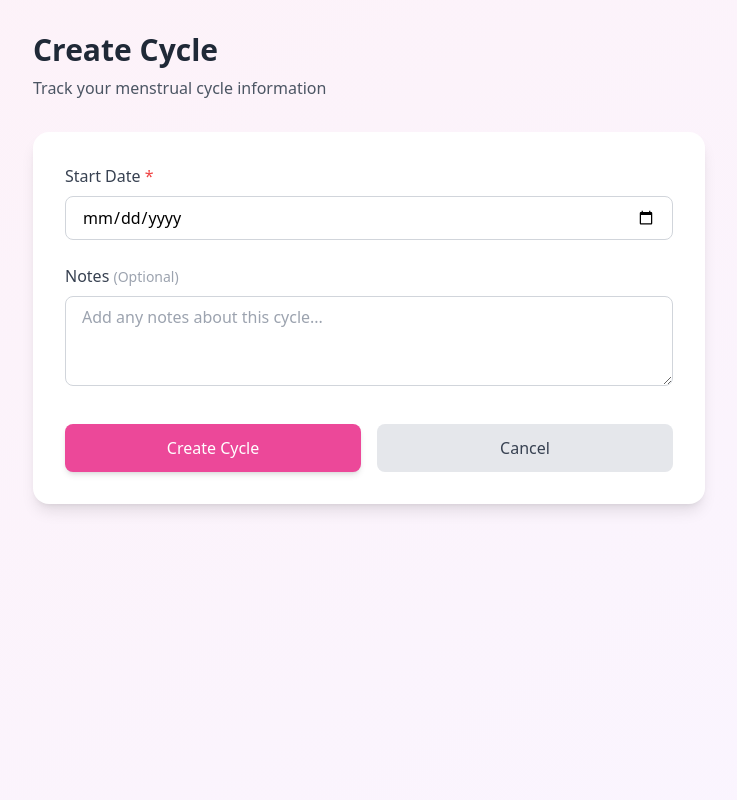
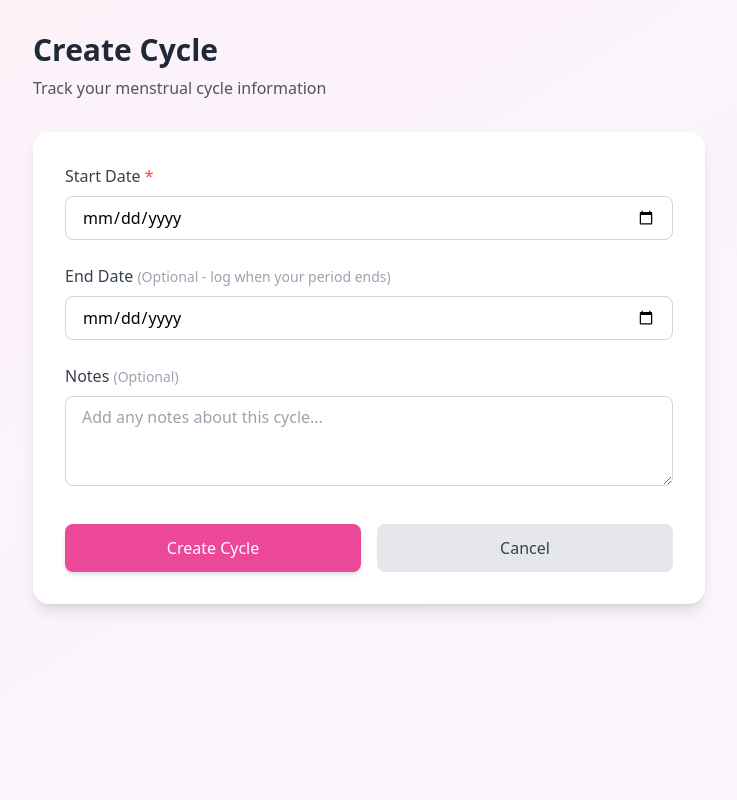
Before and after one commit to lucasairakelly/MenstruationTracker, a Django app: page /cycles/create/ in a window 1280 px wide. Shown: the whole page, without its empty margins (271-1008 px from the left). Run offline with Django 5.2, Linux system fonts and the light colour scheme; the visitor is signed in with stand-in values (Sample User, id 1); some libraries are stand-ins or nearby versions.

Commit message:
Restore end_date field for manual period end logging

```diff
--- a/Tracker/forms.py
+++ b/Tracker/forms.py
@@ -4,9 +4,13 @@ from .models import Cycle, DailyLog
 class CycleForm(forms.ModelForm):
     class Meta:
         model = Cycle
-        fields = ['start_date', 'notes']
+        fields = ['start_date', 'end_date', 'notes']
         widgets = {
             'start_date': forms.DateInput(attrs={
+                'type': 'date',
+                'class': 'w-full px-4 py-2 border border-gray-300 rounded-lg focus:outline-none focus:ring-2 focus:ring-pink-500'
+            }),
+            'end_date': forms.DateInput(attrs={
                 'type': 'date',
                 'class': 'w-full px-4 py-2 border border-gray-300 rounded-lg focus:outline-none focus:ring-2 focus:ring-pink-500'
             }),
--- a/Tracker/templates/pages/cycle_form.html
+++ b/Tracker/templates/pages/cycle_form.html
@@ -29,7 +29,15 @@
                     </div>
 
                     <!-- End Date -->
-
+                    <div>
+                        <label class="block text-gray-700 font-medium mb-2">
+                            End Date <span class="text-gray-400 text-sm">(Optional - log when your period ends)</span>
+                        </label>
+                        {{ form.end_date }}
+                        {% if form.end_date.errors %}
+                        <p class="text-red-500 text-sm mt-1">{{ form.end_date.errors.0 }}</p>
+                        {% endif %}
+                    </div>
 
                     <!-- Notes -->
                     <div>
--- a/Tracker/views.py
+++ b/Tracker/views.py
@@ -69,13 +69,6 @@ def home(request):
     cycles = Cycle.objects.filter(user=request.user)[:5]
     total_cycles = Cycle.objects.filter(user=request.user).count()
 
-    # FIX: Check if the latest cycle was prematurely closed (likely user error thinking "End Date" = "End of Period")
-    # If the latest cycle is very short (< 7 days) and has an end date, we re-open it.
-    latest_cycle = Cycle.objects.filter(user=request.user).order_by('-start_date').first()
-    if latest_cycle and latest_cycle.end_date and latest_cycle.cycle_length and latest_cycle.cycle_length < 7:
-        latest_cycle.end_date = None
-        latest_cycle.cycle_length = None
-        latest_cycle.save()
 
     # Calculate actual stats
     all_cycles = Cycle.objects.filter(user=request.user, cycle_length__isnull=False)
```
